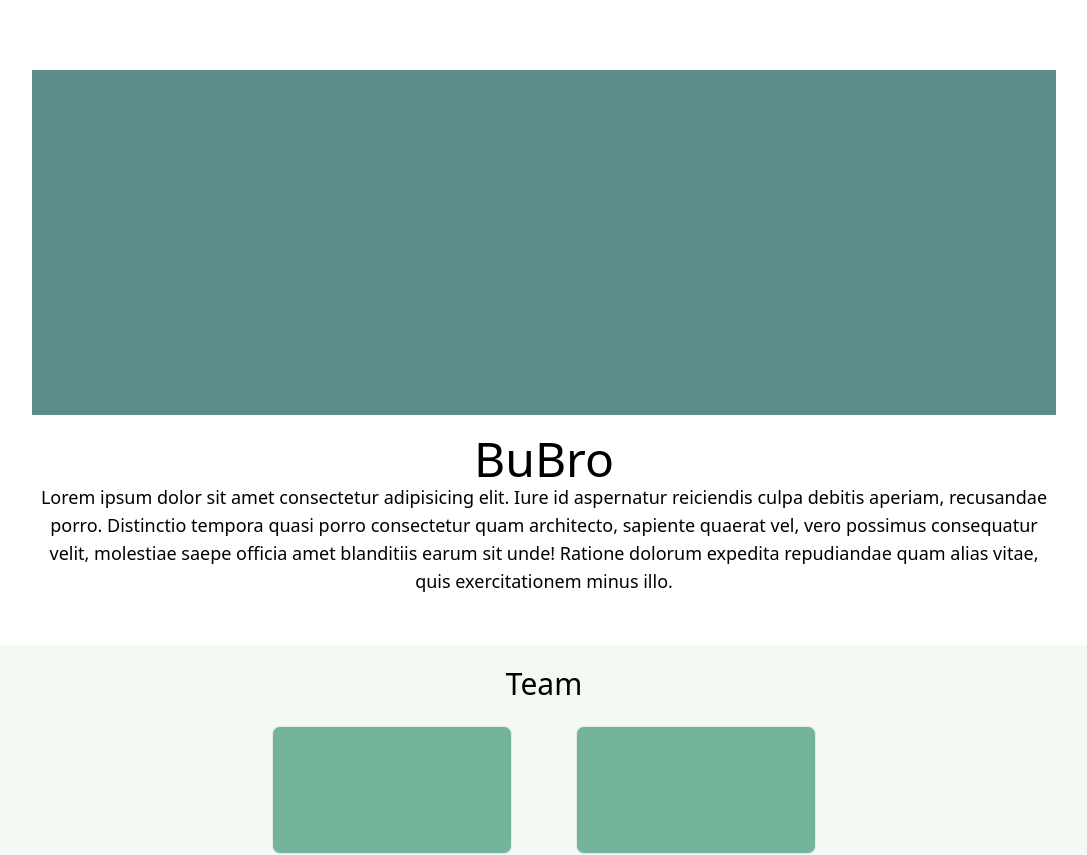
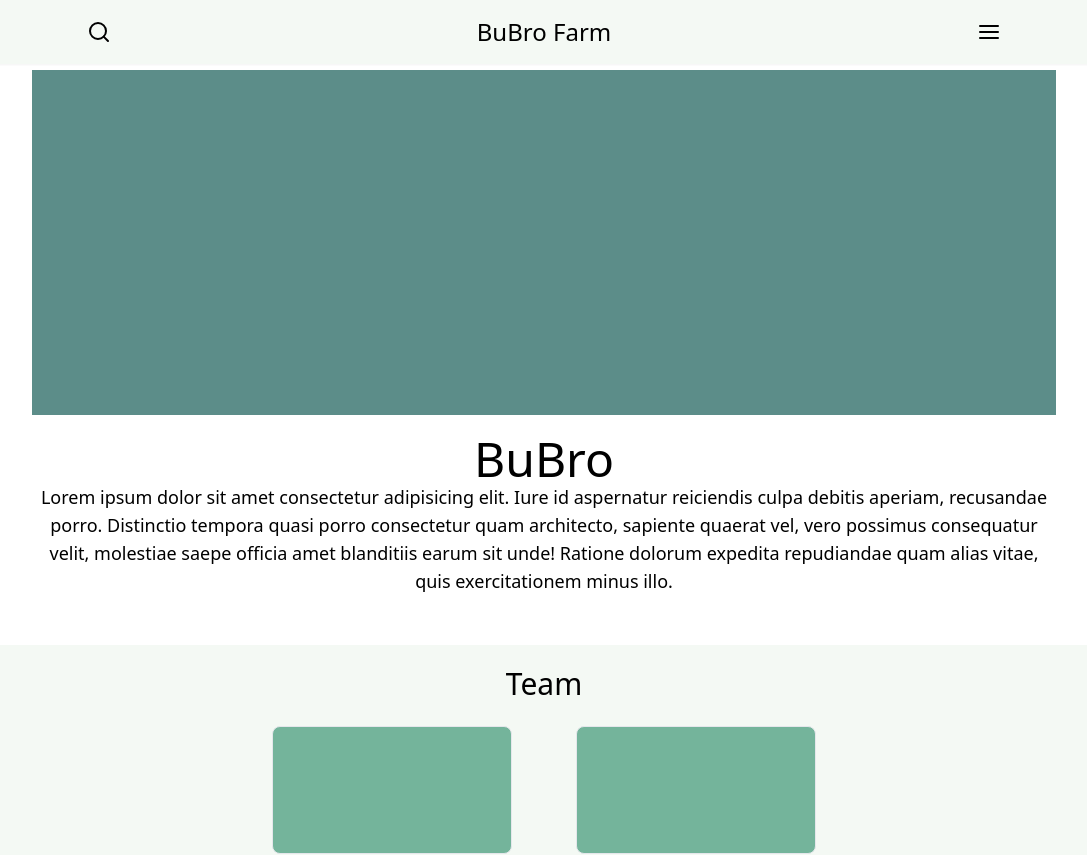
Before and after one commit to FaiqSr/thfarm, a React (Vite) app: page / in a window 1280 px wide. Shown: the top 855 px of the page, without its empty margins (96-1183 px from the left). Built offline with nearby package versions, Linux system fonts and the light colour scheme.

Commit message:
configurasi navbar

```diff
--- a/src/component/NavbarComponent.jsx
+++ b/src/component/NavbarComponent.jsx
@@ -1,7 +1,24 @@
-import React from "react";
+import React, { useState } from "react";
+import { Search, Menu } from "react-feather";
 
 function NavbarComponent() {
-  return;
+  return (
+    <div className="fixed w-full h-16 justify-around top-0 flex bg-white-utama shadow-sm ">
+      <nav className="mx-auto flex items-center w-full justify-around">
+        <div>
+          <Search />
+        </div>
+        <div>
+          <a className="text-2xl" href="/">
+            BuBro Farm
+          </a>
+        </div>
+        <div>
+          <Menu />
+        </div>
+      </nav>
+    </div>
+  );
 }
 
 export default NavbarComponent;
```
